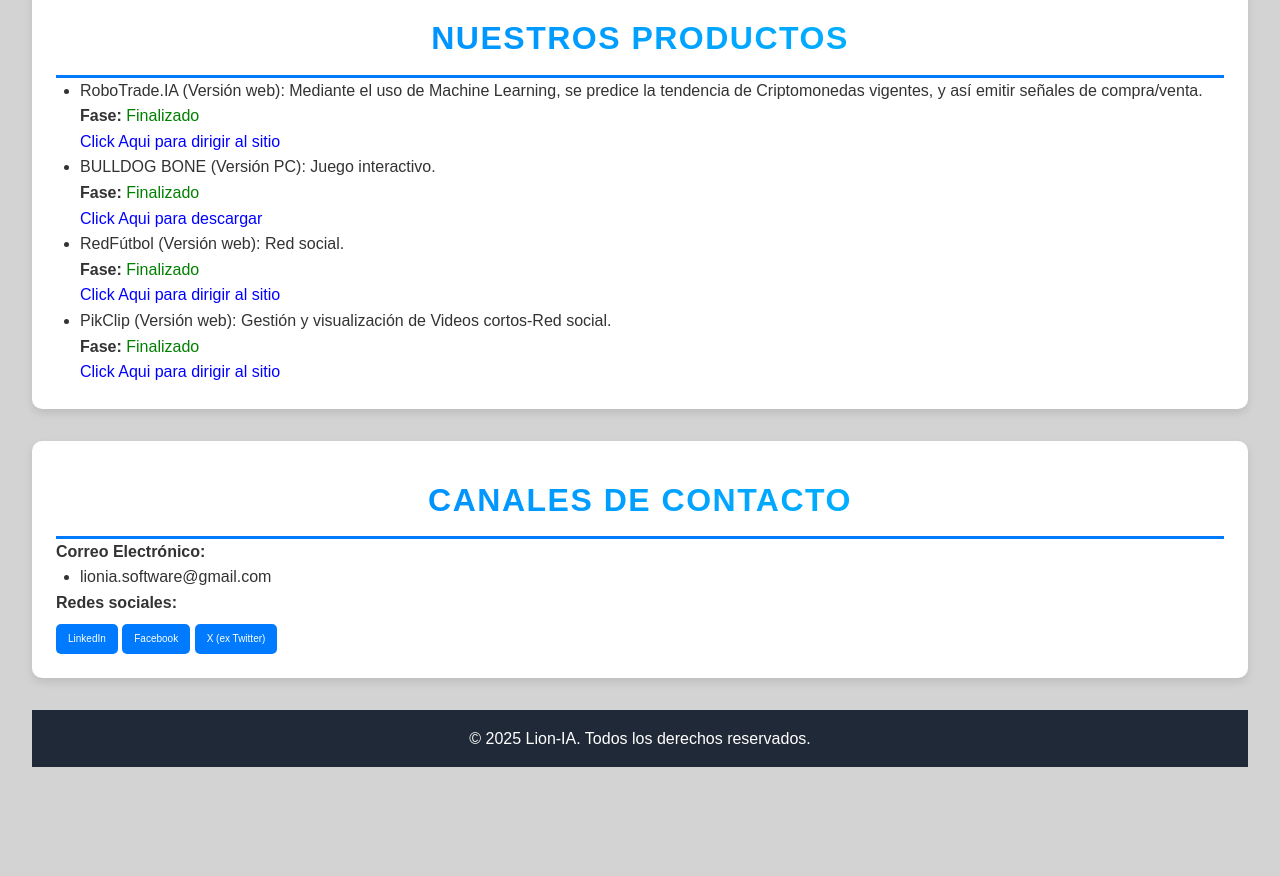
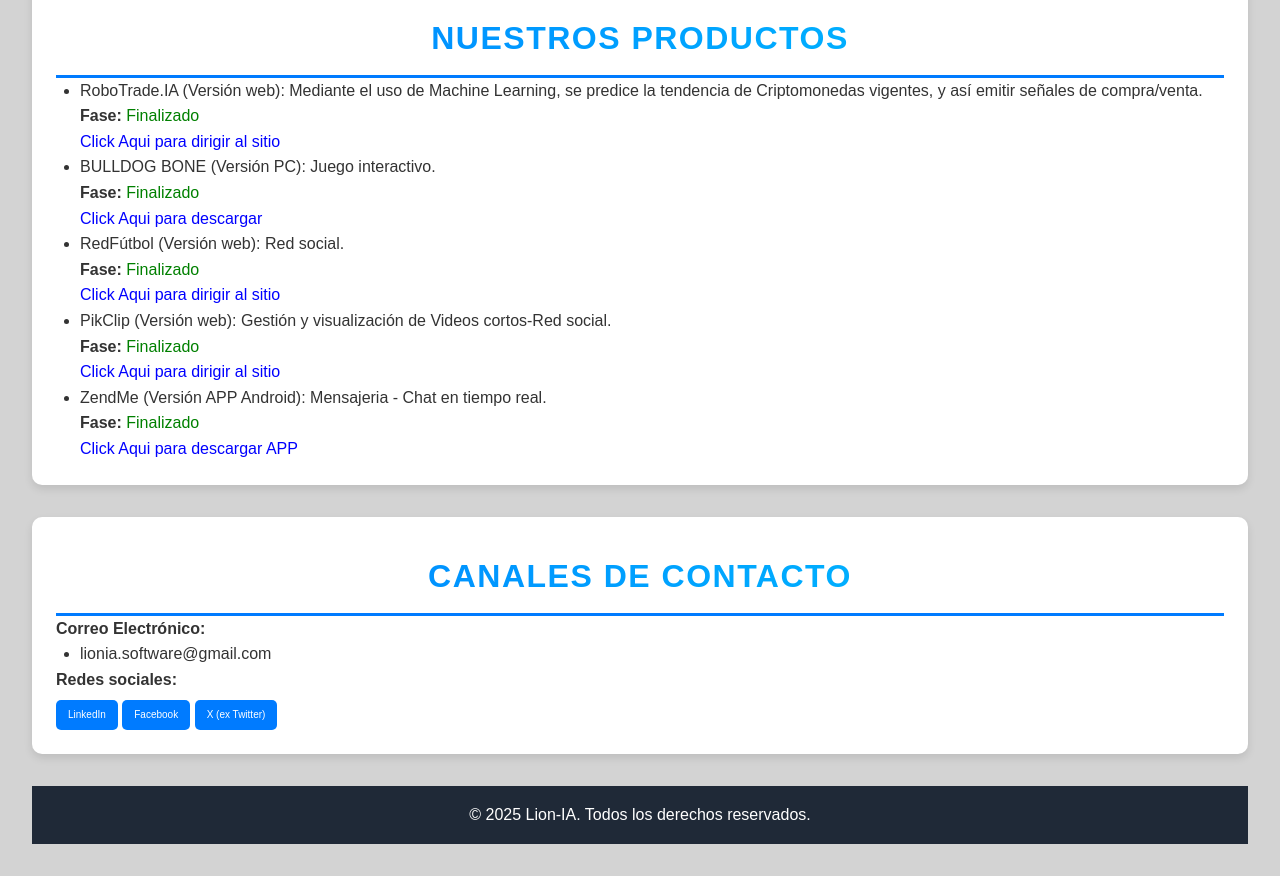
Before and after one commit to LionIA-2025/sitioweb, a plain HTML site: page index.html in a window 1280 px wide. Shown: the part 1577-2453 px from the top of the page. Before the commit the page ends 2376 px from the top, so only its background shows below. Drawn offline with Linux system fonts and the light colour scheme.

Commit message:
vX.ZM-Se integra zendme.

```diff
--- a/index.html
+++ b/index.html
@@ -235,6 +235,10 @@
                 <p><span class="texto-estilizado1">Fase:</span> <span class="texto-verde">Finalizado</span></p>
                 <p><a href="https://lia-prd.onrender.com/PikClip/" target="_blank" rel="noopener noreferrer" class="site">Click Aqui para dirigir al sitio</a> </p>
             </li>
+             <li>ZendMe (Versión APP Android): Mensajeria - Chat en tiempo real.
+                <p><span class="texto-estilizado1">Fase:</span> <span class="texto-verde">Finalizado</span></p>
+                <p><a href="https://bit.ly/40sRKh1" target="_blank" rel="noopener noreferrer" class="site">Click Aqui para descargar APP</a> </p>
+            </li>
         </ul>
     </section>
 
```
